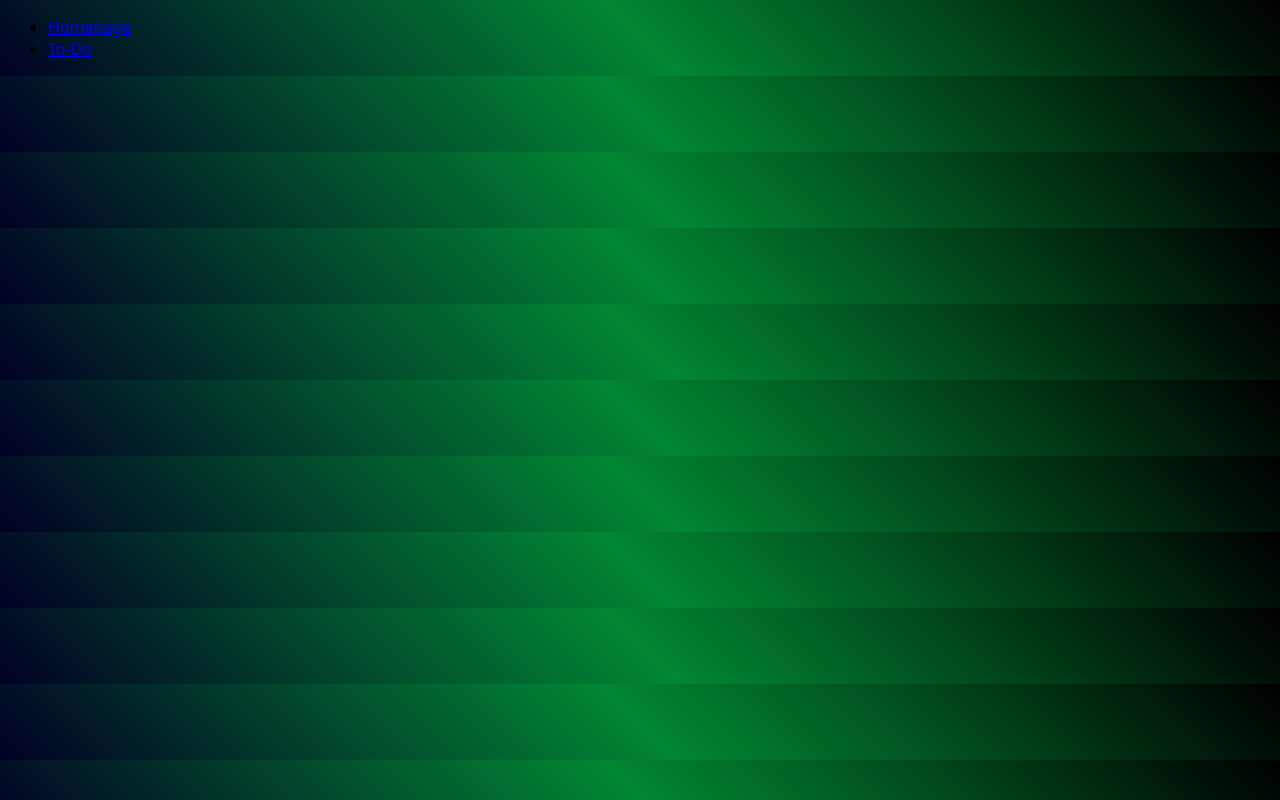
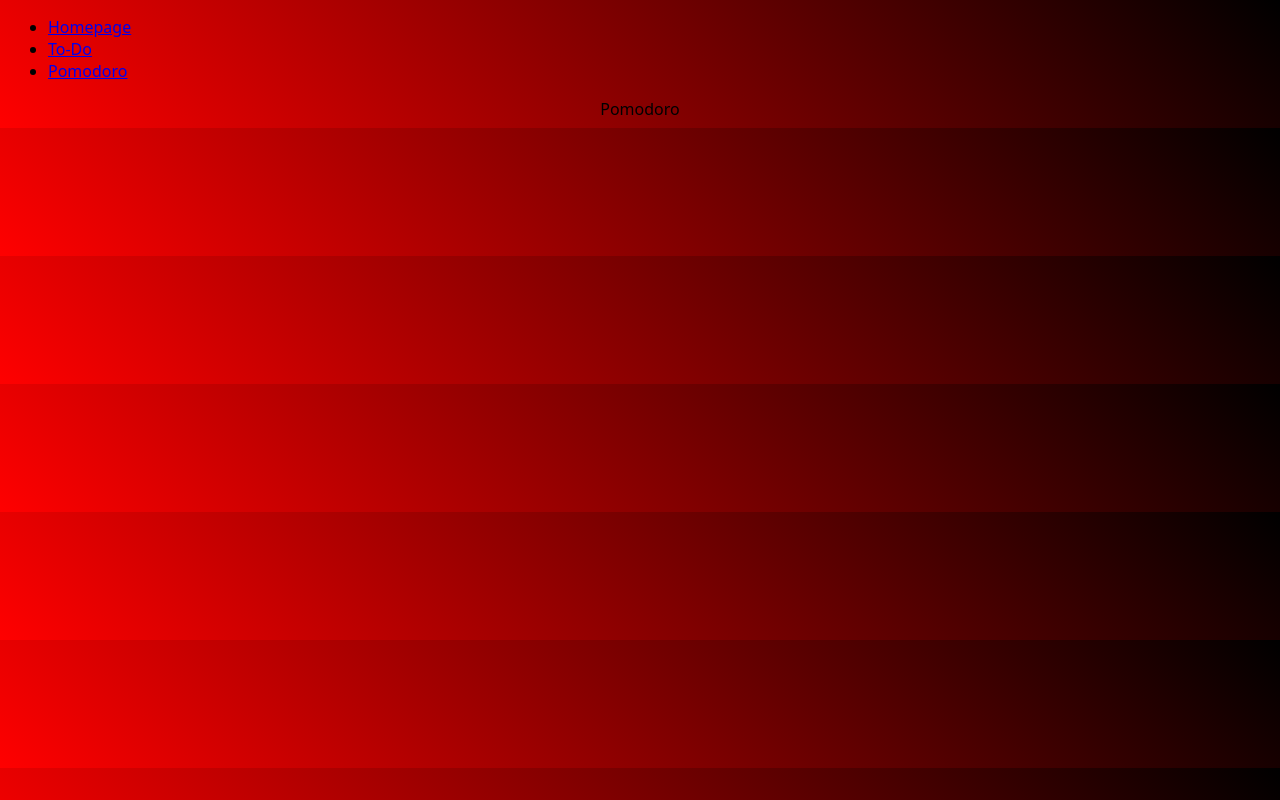
Before and after one commit to WilkinsGBE/ProductivityWebApp, a React (Vite) app: page /pomodoro in a window 1280 px wide. Before the commit this address had no page. Built offline with nearby package versions, Linux system fonts and the light colour scheme.

Commit message:
Slight change, still didnt debug the background issue

```diff
--- a/src/App.jsx
+++ b/src/App.jsx
@@ -2,6 +2,7 @@ import React from 'react';
 import { BrowserRouter as Router, Route, Routes, Link } from 'react-router-dom';
 import { Todo } from './components/TodoApp/Todo';
 import { Homepage } from './components/Homepage/Homepage';
+import { Pomodoro } from './components/PomodoroApp/Pomodoro';
 
 const App = () => {
   return (
@@ -15,11 +16,12 @@ const App = () => {
             <li>
               <Link to="/todo">To-Do</Link>
             </li>
-            {/* Uncomment and add these when the components are ready */}
-            {/* <li>
+
+             <li>
               <Link to="/pomodoro">Pomodoro</Link>
             </li>
-            <li>
+            {/* Uncomment and add these when the components are ready */}
+            {/*<li>
               <Link to="/notes">Notes</Link>
             </li> */}
           </ul>
@@ -28,8 +30,8 @@ const App = () => {
           {/* Set the Homepage as the default path */}
           <Route path="/" element={<Homepage />} />
           <Route path="/todo" element={<Todo />} />
-          {/* <Route path="/pomodoro" element={<Pomodoro />} />
-          <Route path="/notes" element={<Notes />} /> */}
+          <Route path="/pomodoro" element={<Pomodoro />} />
+          {/*<Route path="/notes" element={<Notes />} /> */}
         </Routes>
       </div>
     </Router>
--- /dev/null
+++ b/src/components/PomodoroApp/Pomodoro.jsx
@@ -0,0 +1,10 @@
+import React from "react";
+import "./PomodoroApp.css";
+
+export const Pomodoro = () => {
+  return (
+    <div className="pomodoro">
+      <div className="body">Pomodoro</div>
+    </div>
+  );
+};
--- /dev/null
+++ b/src/components/PomodoroApp/PomodoroApp.css
@@ -0,0 +1,9 @@
+body {
+  background-color: rgba(2, 0, 36, 0.5);
+  background: linear-gradient(
+    45deg,
+    rgba(255, 0, 0, 1) 0%,
+    rgba(128, 0, 0, 1) 50%,
+    rgba(0, 0, 0, 1) 100%
+  );
+}
```
